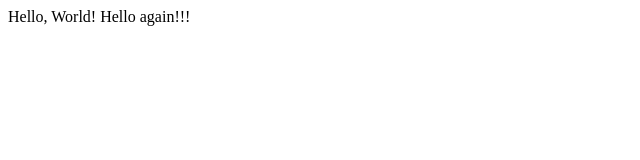
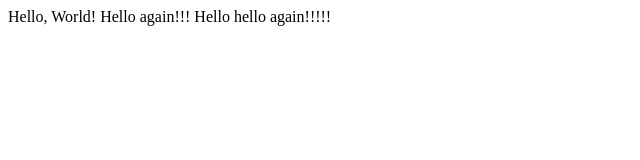
Before and after one commit to olyakovlev/Lecture0, a plain HTML site: page hello.html in a window 1280 px wide. Shown: the whole page, without its empty margins (0-640 px from the left). Drawn offline with Linux system fonts and the light colour scheme.

Commit message:
Update hello.html

```diff
--- a/hello.html
+++ b/hello.html
@@ -5,6 +5,6 @@
     <title>My Webpage!</title>
   </head>
   <body>
-    Hello, World! Hello again!!!
+    Hello, World! Hello again!!! Hello hello again!!!!!
   </body>
 </html>
```
